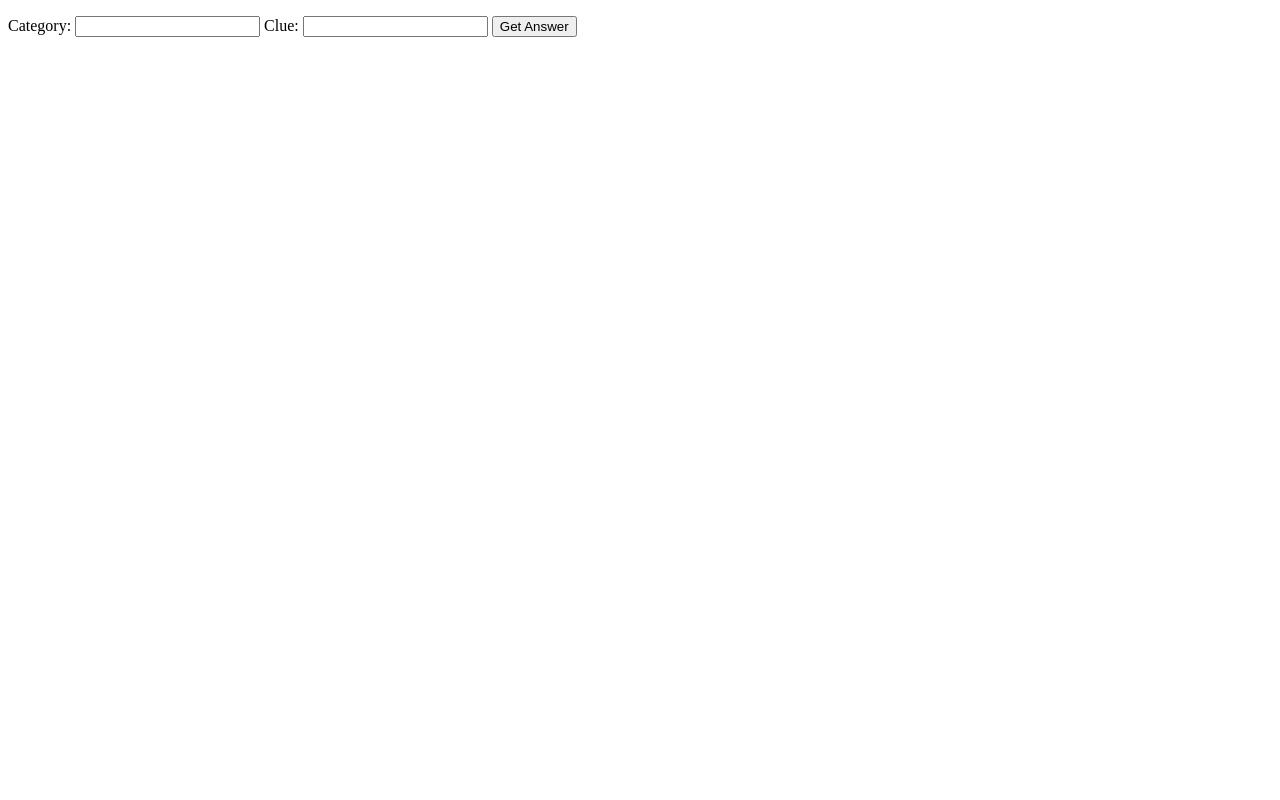
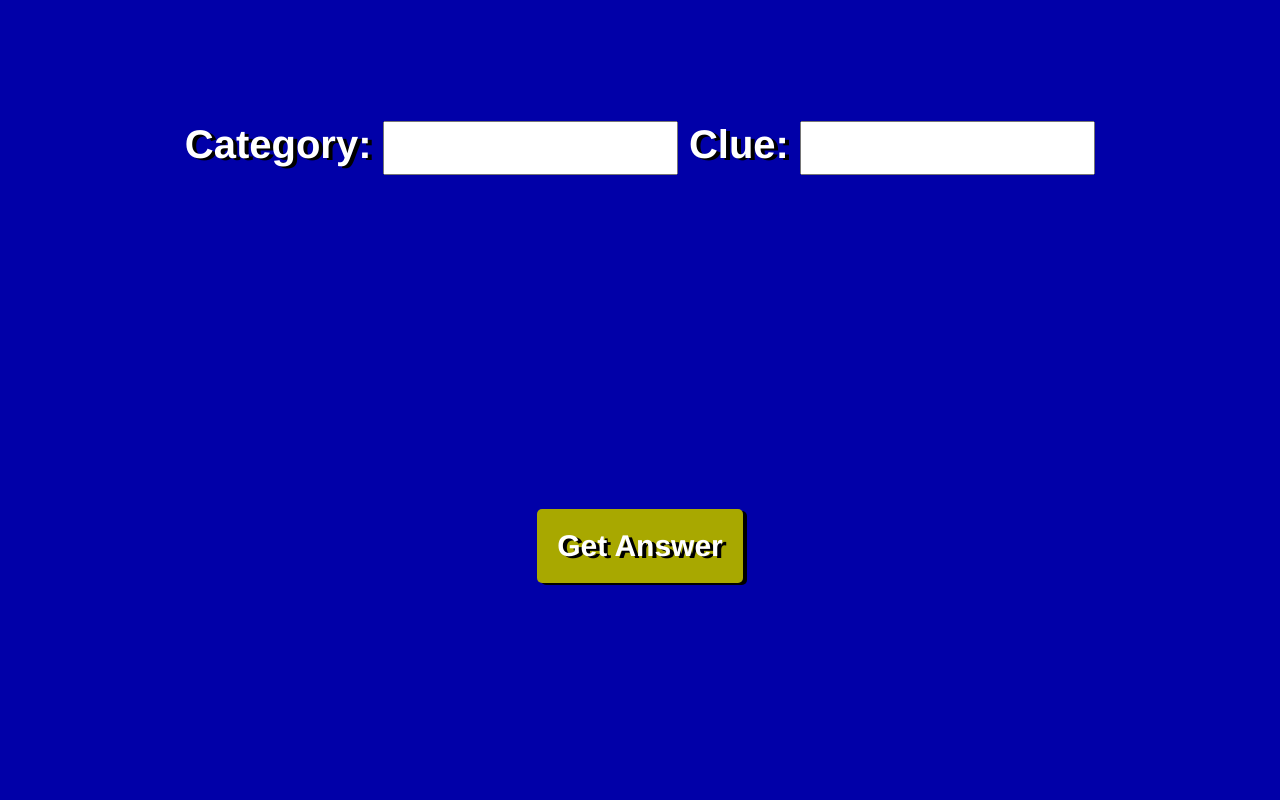
Before and after one commit to JohnBrockway/jeopardy-online, a website: page views/gameMaster.html in a window 1280 px wide. Drawn offline with nearby package versions, Linux system fonts and the light colour scheme.

Commit message:
Style game master page

```diff
--- a/public/style/board.css
+++ b/public/style/board.css
@@ -1,15 +1,11 @@
-html {
+html, body {
     height: 100%;
     padding: 0;
     margin: 0;
-    height: 100%;
 }
 
 body {
     background-color: black;
-    padding: 0;
-    margin: 0;
-    height: 100%;
 }
 
 ul {
--- /dev/null
+++ b/public/style/gameMaster.css
@@ -0,0 +1,48 @@
+html, body {
+    height: 100%;
+    padding: 0;
+    margin: 0;
+}
+
+table {
+    height: 100%;
+    width: 100%;
+    background-color: #0100a8;
+}
+
+td {
+    color: white;
+    text-shadow: 4px 2px black;
+    text-align: center;
+    font-family: Helvetica, Arial, sans-serif;
+    margin: auto;
+    padding: 0;
+    font-size: 40px;
+    font-weight: 900;
+}
+
+input {
+    padding: 8px 18px;
+    font-size: 30px;
+    width: 20%;
+}
+
+button, span {
+    margin: auto;
+}
+
+button {
+    background-color: #a8a800;
+    border: 0;
+    padding: 20px;
+    font-family: Helvetica, Arial, sans-serif;
+    font-size: 30px;
+    font-weight: 900;
+    color: white;
+    text-shadow: 4px 2px black;
+    border-radius: 5px;
+    box-shadow: 4px 2px black;
+    margin-top: 10px;
+    margin-bottom: 10px;
+    cursor: pointer;
+}
--- a/views/gameMaster.html
+++ b/views/gameMaster.html
@@ -4,20 +4,35 @@
 <head>
     <link rel="stylesheet" href="https://use.fontawesome.com/releases/v5.2.0/css/all.css" integrity="sha384-hWVjflwFxL6sNzntih27bfxkr27PmbbK/iSvJ+a4+0owXq79v+lsFkW54bOGbiDQ"
         crossorigin="anonymous">
+    <link rel="stylesheet" href="/style/gameMaster.css">
 
     <script src="https://ajax.googleapis.com/ajax/libs/angularjs/1.6.9/angular.min.js"></script>
     <script src="/scripts/gameMasterController.js" defer></script>
 </head>
 
 <body>
-    <p ng-bind="answer"></p>
+    <table>
+        <tbody>
+            <tr>
+                <td ng-bind="answer"></td>
+            </tr>
+            <tr>
+                <td>
                     <span>Category:
                         <input type="number" ng-model="category" />
                     </span>
                     <span>Clue:
                         <input type="number" ng-model="clue" />
                     </span>
+                </td>
+            </tr>
+            <tr>
+                <td>
                     <button ng-click="getAnswer()">Get Answer</button>
+                </td>
+            </tr>
+        </tbody>
+    </table>
 </body>
 
 </html>
```
Lines whose indentation alone changed are shown as unchanged.
